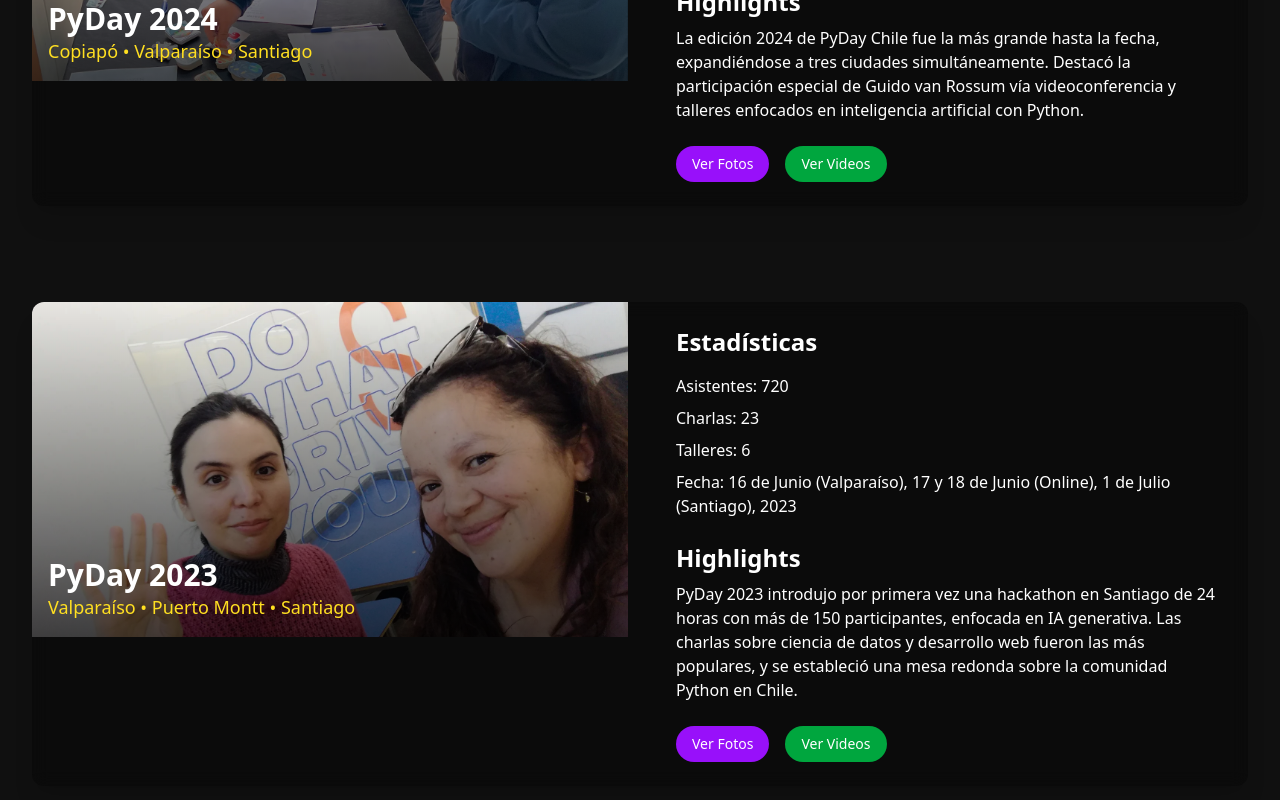
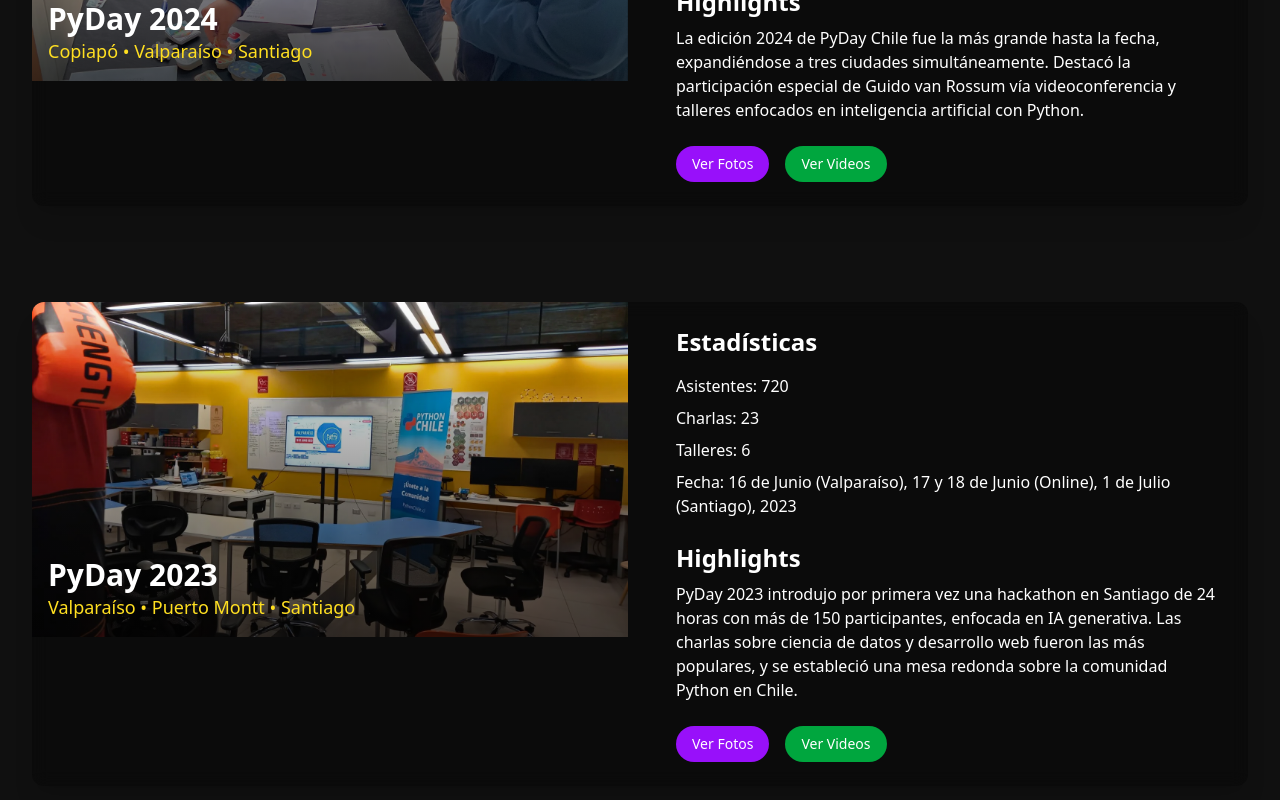
Before and after one commit to python-chile/pydaydotcl, a Next.js app: page /previous-editions in a window 1280 px wide. Shown: the part 550-1350 px from the top of the page. Built offline with nearby package versions, Linux system fonts and the light colour scheme.

Commit message:
Change 2023 image in past events

```diff
--- a/package.json
+++ b/package.json
@@ -22,6 +22,6 @@
     "@tailwindcss/postcss": "^4",
     "eslint": "^9",
     "eslint-config-next": "15.3.1",
-    "tailwindcss": "^4"
+    "tailwindcss": "^4.1.4"
   }
 }
--- a/src/data/pastEvents.js
+++ b/src/data/pastEvents.js
@@ -15,7 +15,7 @@
   {
     year: "2023",
     cities: ["Valparaíso", "Puerto Montt", "Santiago"],
-    mainImage: "/images/gallery/valpo/PYDAY_2023_VALPO_03.webp",
+    mainImage: "/images/gallery/valpo/PYDAY_2023_VALPO_02.webp",
     attendees: "720",
     talks: 23,
     workshops: 6,
```
Also changed, not shown: 1 other file (tests, documents, lock files or other folders).
